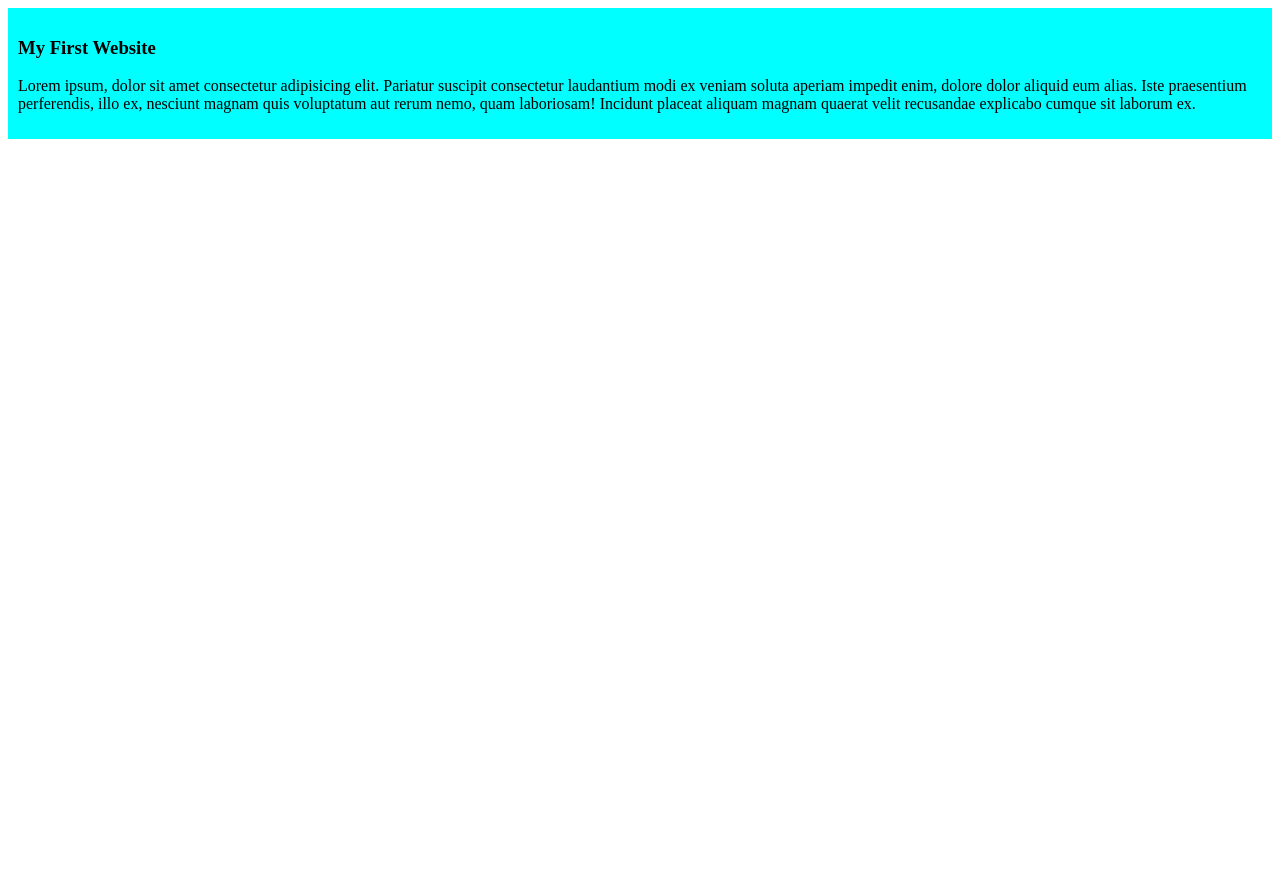
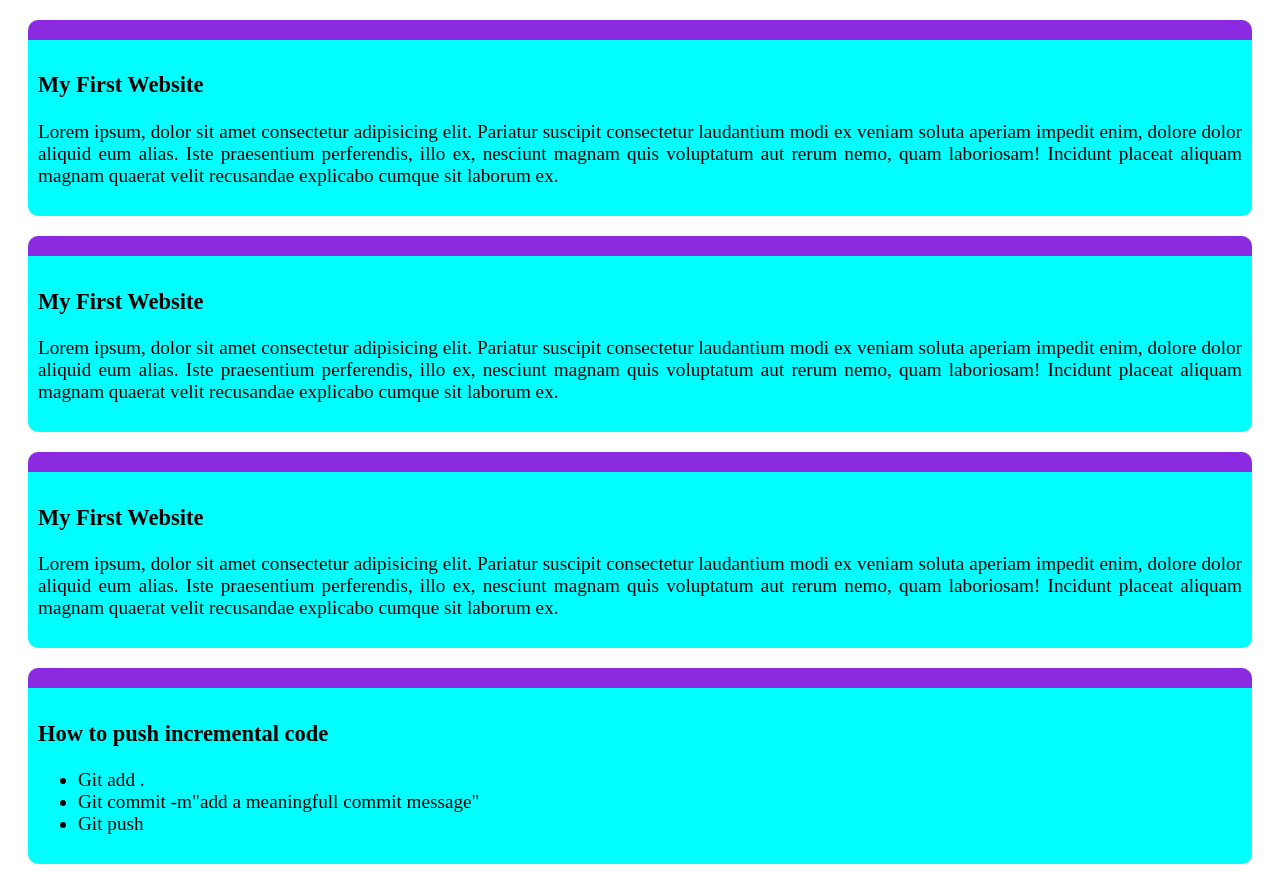
Before and after one commit to Ifthakarprogram/Ifthakar-islam-fahad, a plain HTML site: page Index.html in a window 1280 px wide. Before the commit the page ends 800 px from the top, so only its background shows below. Drawn offline with Linux system fonts and the light colour scheme.

Commit message:
added a list to push code

```diff
--- a/Index.html
+++ b/Index.html
@@ -11,6 +11,24 @@
         <h3>My First Website</h3>
         <p>Lorem ipsum, dolor sit amet consectetur adipisicing elit. Pariatur suscipit consectetur laudantium modi ex veniam soluta aperiam impedit enim, dolore dolor aliquid eum alias. Iste praesentium perferendis, illo ex, nesciunt magnam quis voluptatum aut rerum nemo, quam laboriosam! Incidunt placeat aliquam magnam quaerat velit recusandae explicabo cumque sit laborum ex.</p>
     </div>
+    <div>
+        <h3>My First Website</h3>
+        <p>Lorem ipsum, dolor sit amet consectetur adipisicing elit. Pariatur suscipit consectetur laudantium modi ex veniam soluta aperiam impedit enim, dolore dolor aliquid eum alias. Iste praesentium perferendis, illo ex, nesciunt magnam quis voluptatum aut rerum nemo, quam laboriosam! Incidunt placeat aliquam magnam quaerat velit recusandae explicabo cumque sit laborum ex.</p>
+    </div>
+    <div>
+        <h3>My First Website</h3>
+        <p>Lorem ipsum, dolor sit amet consectetur adipisicing elit. Pariatur suscipit consectetur laudantium modi ex veniam soluta aperiam impedit enim, dolore dolor aliquid eum alias. Iste praesentium perferendis, illo ex, nesciunt magnam quis voluptatum aut rerum nemo, quam laboriosam! Incidunt placeat aliquam magnam quaerat velit recusandae explicabo cumque sit laborum ex.</p>
+    </div>
+    <div>
+        <h3>How to push incremental code</h3>
+        <ul>
+            <li>Git add .</li>
+            <li>Git commit -m"add a meaningfull commit message"</li>
+            <li>Git push</li>
+        </ul>
+    </div>
+
+
 
 </body>
 </html>
--- a/Style.css
+++ b/Style.css
@@ -1,5 +1,11 @@
 div{
     background-color:aqua;
     padding: 10px;
+    margin: 20px;
+    border-radius: 10px;
+    font-size:larger;
+    text-align:justify;
+    border-top: 20px solid blueviolet;
+
 
 }
```
